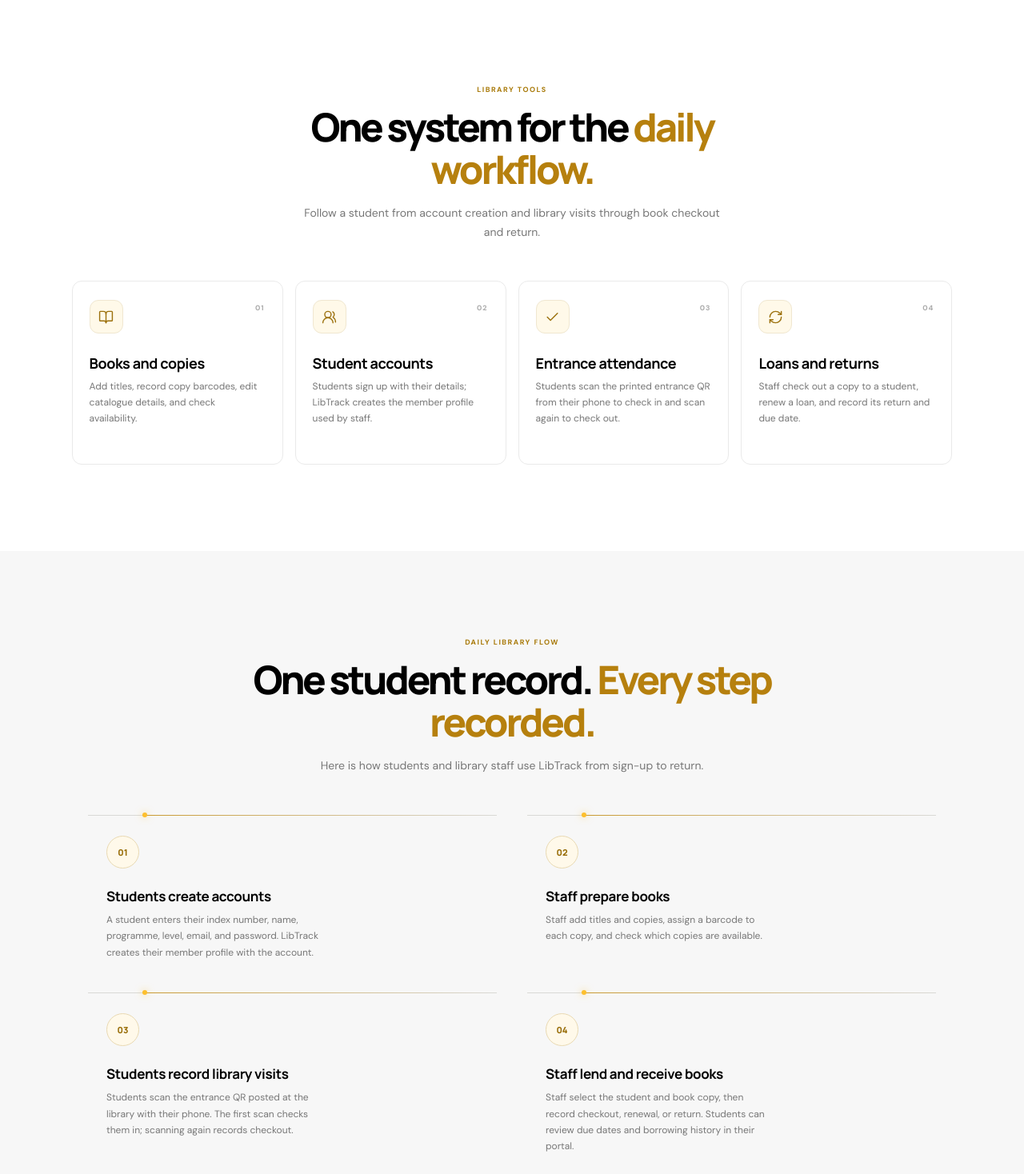
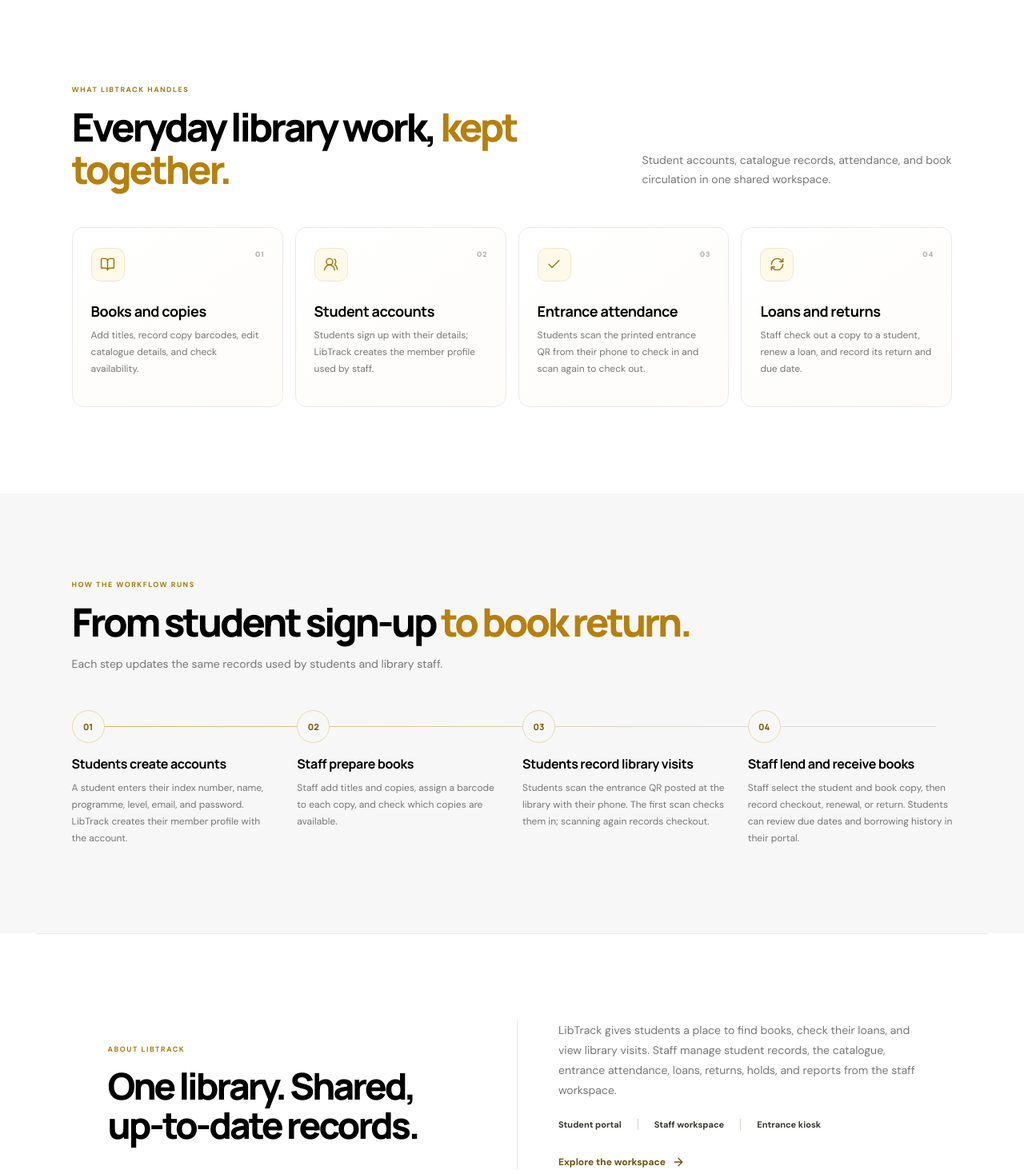
Before and after one commit to Emmanuel-Otoo67/semester-project-, a React (Vite) app: page / in a window 1280 px wide. Shown: the part 722-2190 px from the top of the page at 80% size. Built offline with nearby package versions, Linux system fonts and the light colour scheme; no server answers.

Commit message:
libtrack v1 complete

```diff
--- a/src/ui/pages/HomePage.tsx
+++ b/src/ui/pages/HomePage.tsx
@@ -12,7 +12,6 @@ import {
   CircleHelp,
   Home,
   Info,
-  LibraryBig,
   LogIn,
   Mail,
   Menu,
@@ -158,9 +157,9 @@ export default function HomePage() {
     <main>
       <section id="features" className="section section-features">
         <div className="section-heading" data-reveal>
-          <p className="section-overline">LIBRARY TOOLS</p>
-          <h2>One system for the <span>daily workflow.</span></h2>
-          <p>Follow a student from account creation and library visits through book checkout and return.</p>
+          <p className="section-overline">WHAT LIBTRACK HANDLES</p>
+          <h2>Everyday library work, <span>kept together.</span></h2>
+          <p>Student accounts, catalogue records, attendance, and book circulation in one shared workspace.</p>
         </div>
         <div className="feature-grid">
           {featureAreas.map(({ title, detail, icon: Icon }, index) => <article className="feature-card" data-reveal key={title} style={{ '--reveal-order': index } as CSSProperties}>
@@ -175,24 +174,26 @@ export default function HomePage() {
 
       <section id="how-it-works" className="section section-workflow">
         <div className="workflow-heading" data-reveal>
-          <p className="section-overline">DAILY LIBRARY FLOW</p>
-          <h2>One student record. <span>Every step recorded.</span></h2>
-          <p>Here is how students and library staff use LibTrack from sign-up to return.</p>
+          <p className="section-overline">HOW THE WORKFLOW RUNS</p>
+          <h2>From student sign-up <span>to book return.</span></h2>
+          <p>Each step updates the same records used by students and library staff.</p>
         </div>
         <div className="workflow-steps">
-          <article className="workflow-step" data-reveal><span className="step-number">01</span><div className="step-connector"><span /></div><h3>Students create accounts</h3><p>A student enters their index number, name, programme, level, email, and password. LibTrack creates their member profile with the account.</p></article>
-          <article className="workflow-step" data-reveal><span className="step-number">02</span><div className="step-connector"><span /></div><h3>Staff prepare books</h3><p>Staff add titles and copies, assign a barcode to each copy, and check which copies are available.</p></article>
-          <article className="workflow-step" data-reveal><span className="step-number">03</span><div className="step-connector"><span /></div><h3>Students record library visits</h3><p>Students scan the entrance QR posted at the library with their phone. The first scan checks them in; scanning again records checkout.</p></article>
-          <article className="workflow-step" data-reveal><span className="step-number">04</span><div className="step-connector"><span /></div><h3>Staff lend and receive books</h3><p>Staff select the student and book copy, then record checkout, renewal, or return. Students can review due dates and borrowing history in their portal.</p></article>
+          <article className="workflow-step" data-reveal><span className="step-number">01</span><div className="workflow-step-copy"><h3>Students create accounts</h3><p>A student enters their index number, name, programme, level, email, and password. LibTrack creates their member profile with the account.</p></div></article>
+          <article className="workflow-step" data-reveal><span className="step-number">02</span><div className="workflow-step-copy"><h3>Staff prepare books</h3><p>Staff add titles and copies, assign a barcode to each copy, and check which copies are available.</p></div></article>
+          <article className="workflow-step" data-reveal><span className="step-number">03</span><div className="workflow-step-copy"><h3>Students record library visits</h3><p>Students scan the entrance QR posted at the library with their phone. The first scan checks them in; scanning again records checkout.</p></div></article>
+          <article className="workflow-step" data-reveal><span className="step-number">04</span><div className="workflow-step-copy"><h3>Staff lend and receive books</h3><p>Staff select the student and book copy, then record checkout, renewal, or return. Students can review due dates and borrowing history in their portal.</p></div></article>
         </div>
       </section>
 
       <section id="about" className="section section-about">
-        <div className="about-mark" data-reveal><span className="about-orbit" /><span className="about-icon"><LibraryBig size={36} /></span><span className="about-dot" /></div>
-        <div className="about-copy" data-reveal>
+        <div className="about-heading" data-reveal>
           <p className="section-overline">ABOUT LIBTRACK</p>
           <h2>One library. Shared, up-to-date records.</h2>
+        </div>
+        <div className="about-copy" data-reveal>
           <p>LibTrack gives students a place to find books, check their loans, and view library visits. Staff manage student records, the catalogue, entrance attendance, loans, returns, holds, and reports from the staff workspace.</p>
+          <div className="about-roles" aria-label="LibTrack interfaces"><span>Student portal</span><span>Staff workspace</span><span>Entrance kiosk</span></div>
           <a href="#features" className="text-link">Explore the workspace <ArrowRight size={16} /></a>
         </div>
       </section>
@@ -209,7 +210,7 @@ export default function HomePage() {
       <section className="final-cta" data-reveal>
         <div className="cta-glow" aria-hidden="true" />
         <p className="section-overline">STUDENT ACCESS</p>
-        <h2>Keep your library activity close.</h2>
+        <h2>Keep your library activity in view.</h2>
         <p>Create a student account to browse the catalogue, check due dates, review your loans, and see recorded library visits.</p>
         <Link className="button button-gold" to="/create-account">Create student account <ArrowRight size={17} /></Link>
       </section>
--- a/src/ui/website.css
+++ b/src/ui/website.css
@@ -169,47 +169,49 @@
 .scroll-cue-icon { display: grid; width: 27px; height: 27px; place-items: center; border: 1px solid rgb(255 255 255 / 22%); border-radius: 50%; color: var(--lt-gold); animation: cue-float 1.8s ease-in-out infinite; }
 
 .section { padding: 108px clamp(24px, 7vw, 108px); }
-.section-heading, .workflow-heading { width: min(100%, 690px); margin: 0 auto 49px; text-align: center; }
+.section-heading { display: grid; width: min(100%, 1190px); grid-template-columns: minmax(0, 1fr) minmax(250px, .58fr); align-items: end; gap: 0 44px; margin: 0 auto 45px; text-align: left; }
+.workflow-heading { width: min(100%, 1190px); margin: 0 auto 45px; text-align: left; }
 .site-shell .section-overline { justify-content: center; margin-bottom: 15px; color: #a87908; font-size: 9px; letter-spacing: 1.5px; }
-.section-heading h2, .workflow-heading h2, .about-copy h2, .faq-intro h2, .final-cta h2 { margin: 0; font-family: var(--lt-display); font-size: clamp(32px, 4vw, 49px); font-weight: 730; letter-spacing: -.065em; line-height: 1.08; }
+.section-heading .section-overline { grid-column: 1 / -1; justify-content: flex-start; }
+.section-heading h2, .workflow-heading h2, .about-heading h2, .faq-intro h2, .final-cta h2 { margin: 0; font-family: var(--lt-display); font-size: clamp(32px, 4vw, 49px); font-weight: 730; letter-spacing: -.065em; line-height: 1.08; }
 .section-heading h2 span, .workflow-heading h2 span { color: #b6800e; }
-.section-heading>p:last-child, .workflow-heading>p:last-child, .faq-intro>p:last-child { max-width: 530px; margin: 16px auto 0; color: var(--lt-muted); font-size: 14px; line-height: 1.7; }
+.section-heading>p:last-child, .workflow-heading>p:last-child, .faq-intro>p:last-child { max-width: 530px; margin: 14px 0 2px; color: var(--lt-muted); font-size: 14px; line-height: 1.7; }
+.section-heading>p:last-child { max-width: 410px; }
+.workflow-heading .section-overline { justify-content: flex-start; }
 .feature-grid { display: grid; width: min(100%, 1190px); grid-template-columns: repeat(4, minmax(0, 1fr)); gap: 15px; margin: 0 auto; }
-.feature-card { position: relative; min-height: 230px; padding: 23px 21px; border: 1px solid var(--lt-border); border-radius: 12px; background: var(--lt-white); transition: transform 220ms ease, border-color 220ms ease, box-shadow 220ms ease; }
-.feature-card:hover { transform: translateY(-5px); border-color: rgb(253 191 45 / 66%); box-shadow: 0 18px 44px rgb(28 24 13 / 7%); }
+.feature-card { position: relative; min-height: 225px; padding: 25px 23px; border: 1px solid var(--lt-border); border-radius: 14px; background: linear-gradient(145deg, #fff, #fdfcf9); transition: transform 220ms ease, border-color 220ms ease, box-shadow 220ms ease; }
+.feature-card:hover { transform: translateY(-4px); border-color: rgb(253 191 45 / 66%); box-shadow: 0 16px 38px rgb(28 24 13 / 7%); }
 .feature-icon { display: grid; width: 42px; height: 42px; place-items: center; border: 1px solid #f0e7d0; border-radius: 11px; background: #fff9e9; color: #9c710e; transition: background 180ms ease, transform 180ms ease; }
 .feature-card:hover .feature-icon { background: var(--lt-gold); transform: translateY(-2px); }
 .feature-index { position: absolute; top: 27px; right: 22px; color: #aaa; font-size: 9px; font-weight: 700; letter-spacing: 1px; }
 .feature-card h3 { margin: 25px 0 8px; font-family: var(--lt-display); font-size: 18px; letter-spacing: -.4px; }
-.feature-card p { max-width: 225px; margin: 0; color: var(--lt-muted); font-size: 12px; line-height: 1.65; }
+.feature-card p { max-width: 260px; margin: 0; color: var(--lt-muted); font-size: 12px; line-height: 1.75; }
 .feature-arrow { position: absolute; right: 19px; bottom: 19px; color: #a87908; opacity: 0; transform: translate(-3px, 3px); transition: opacity 180ms ease, transform 180ms ease; }
 .feature-card:hover .feature-arrow { opacity: 1; transform: translate(0); }
 .section-features { background: #fff; }
 
 .section-workflow { background: var(--lt-background); }
-.workflow-steps { display: grid; width: min(100%, 1060px); grid-template-columns: repeat(2, minmax(0, 1fr)); gap: 32px 38px; margin: 0 auto; }
-.workflow-step { position: relative; padding: 25px 23px 8px; border-top: 1px solid #d9d9d6; }
-.step-number { display: inline-grid; width: 41px; height: 41px; place-items: center; border: 1px solid #e9d9b2; border-radius: 50%; background: #fff9ea; color: #986d08; font-family: var(--lt-display); font-size: 11px; font-weight: 800; }
-.step-connector { position: absolute; top: -1px; right: 0; left: 68px; height: 1px; background: linear-gradient(90deg, #c99a31, transparent); }
-.step-connector span { position: absolute; top: -3px; left: 0; width: 6px; height: 6px; border-radius: 50%; background: var(--lt-gold); box-shadow: 0 0 10px rgb(253 191 45 / 60%); }
-.workflow-step h3 { margin: 23px 0 8px; font-family: var(--lt-display); font-size: 17px; letter-spacing: -.35px; }
-.workflow-step p { max-width: 275px; margin: 0; color: var(--lt-muted); font-size: 12px; line-height: 1.7; }
+.workflow-steps { position: relative; display: grid; width: min(100%, 1190px); grid-template-columns: repeat(4, minmax(0, 1fr)); gap: 26px; margin: 0 auto; }
+.workflow-steps::before { position: absolute; top: 20px; right: 20px; left: 20px; height: 1px; background: linear-gradient(90deg, #d5b55e, #d9d9d6 75%); content: ''; }
+.workflow-step { position: relative; min-width: 0; padding-top: 56px; }
+.step-number { position: absolute; top: 0; left: 0; z-index: 1; display: inline-grid; width: 41px; height: 41px; place-items: center; border: 1px solid #e9d9b2; border-radius: 50%; background: var(--lt-background); color: #805d0b; font-family: var(--lt-display); font-size: 11px; font-weight: 800; }
+.workflow-step h3 { margin: 0 0 9px; font-family: var(--lt-display); font-size: 16px; letter-spacing: -.35px; line-height: 1.4; }
+.workflow-step p { max-width: 275px; margin: 0; color: var(--lt-muted); font-size: 12px; line-height: 1.75; }
 
-.section-about { display: grid; width: min(100%, 1200px); grid-template-columns: .8fr 1.2fr; align-items: center; gap: clamp(50px, 11vw, 150px); margin: 0 auto; }
-.about-mark { position: relative; display: grid; width: min(100%, 330px); aspect-ratio: 1; place-items: center; justify-self: center; border: 1px solid #eee8d8; border-radius: 50%; background: radial-gradient(circle, #fffdf7 0 32%, #fff 64%); }
-.about-mark::before, .about-mark::after, .about-orbit { position: absolute; inset: 11%; border: 1px solid #f0e5cb; border-radius: 50%; content: ''; }
-.about-mark::after { inset: 23%; border-style: dashed; border-color: #e7d29e; }
-.about-orbit { inset: -4%; border-color: #f4eee0; transform: rotate(-28deg) scaleY(.55); }
-.about-icon { display: grid; width: 92px; height: 92px; place-items: center; border: 1px solid #edd58f; border-radius: 27px; background: var(--lt-gold); color: #17130a; box-shadow: 0 20px 50px rgb(184 137 26 / 18%); }
-.about-dot { position: absolute; top: 16%; right: 19%; width: 11px; height: 11px; border: 3px solid #fff; border-radius: 50%; background: var(--lt-gold); box-shadow: 0 0 0 1px #e5c976; }
-.about-copy .section-overline { justify-content: flex-start; }
-.about-copy h2 { max-width: 590px; font-size: clamp(31px, 3.7vw, 45px); }
-.about-copy>p:not(.section-overline) { max-width: 570px; margin: 19px 0 22px; color: var(--lt-muted); font-size: 14px; line-height: 1.8; }
+.section-about { display: grid; width: min(100%, 1190px); grid-template-columns: minmax(0, .9fr) minmax(0, 1.1fr); align-items: center; gap: clamp(45px, 8vw, 110px); margin: 0 auto; border-top: 1px solid var(--lt-border); border-bottom: 1px solid var(--lt-border); }
+.about-heading .section-overline { justify-content: flex-start; }
+.about-heading h2 { max-width: 500px; font-size: clamp(32px, 3.7vw, 46px); }
+.about-copy { padding-left: clamp(24px, 4vw, 54px); border-left: 1px solid #e8e4d9; }
+.about-copy>p { max-width: 610px; margin: 0 0 22px; color: var(--lt-muted); font-size: 14px; line-height: 1.8; }
+.about-roles { display: flex; flex-wrap: wrap; gap: 10px 0; margin-bottom: 21px; }
+.about-roles span { padding: 0 20px; border-right: 1px solid #d8d4c9; color: #38362f; font-size: 11px; font-weight: 700; }
+.about-roles span:first-child { padding-left: 0; }
+.about-roles span:last-child { border-right: 0; }
 .text-link { display: inline-flex; align-items: center; gap: 8px; color: #6f500a !important; text-decoration: none; font-size: 12px; font-weight: 750; }
 .text-link svg { transition: transform 180ms ease; }
 .text-link:hover svg { transform: translateX(4px); }
 
-.section-faq { display: grid; grid-template-columns: minmax(220px, .75fr) minmax(0, 1.25fr); gap: clamp(50px, 9vw, 115px); background: #fafafa; }
+.section-faq { display: grid; grid-template-columns: minmax(220px, .75fr) minmax(0, 1.25fr); gap: clamp(50px, 9vw, 115px); background: var(--lt-background); }
 .faq-intro .section-overline { justify-content: flex-start; }
 .faq-intro h2 { max-width: 380px; font-size: clamp(30px, 3.6vw, 42px); }
 .faq-intro>p:last-child { max-width: 360px; margin: 14px 0 0; }
@@ -221,16 +223,17 @@
 .faq-list details[open] summary svg { transform: rotate(180deg); }
 .faq-list details>p { max-width: 640px; margin: -3px 0 19px; color: var(--lt-muted); font-size: 12px; line-height: 1.7; }
 
-.final-cta { position: relative; isolation: isolate; overflow: hidden; padding: 85px 24px; background: #080808; color: #fff; text-align: center; }
+.final-cta { position: relative; isolation: isolate; display: grid; grid-template-columns: minmax(0, 1fr) auto; align-items: center; gap: 10px clamp(36px, 8vw, 120px); overflow: hidden; padding: 77px clamp(24px, 7vw, 108px); background: #080808; color: #fff; text-align: left; }
 .cta-glow { position: absolute; z-index: -1; top: -270px; left: 50%; width: 640px; height: 500px; border-radius: 50%; background: radial-gradient(ellipse, rgb(253 191 45 / 18%), transparent 68%); transform: translateX(-50%); }
-.final-cta .section-overline { justify-content: center; }
-.final-cta h2 { max-width: 710px; margin: 0 auto; font-size: clamp(34px, 4.5vw, 55px); }
-.final-cta>p:not(.section-overline) { max-width: 520px; margin: 16px auto 25px; color: rgb(255 255 255 / 63%); font-size: 13px; line-height: 1.7; }
+.final-cta .section-overline { grid-column: 1; justify-content: flex-start; margin: 0; }
+.final-cta h2 { grid-column: 1; max-width: 710px; font-size: clamp(34px, 4.5vw, 55px); }
+.final-cta>p:not(.section-overline) { grid-column: 1; max-width: 520px; margin: 0; color: rgb(255 255 255 / 63%); font-size: 13px; line-height: 1.7; }
+.final-cta>.button { grid-column: 2; grid-row: 1 / span 3; white-space: nowrap; }
 .site-footer { padding: 48px clamp(24px, 7vw, 108px) 0; background: #050505; color: #fff; }
 .footer-main { display: grid; width: min(100%, 1190px); grid-template-columns: 1.4fr .8fr .8fr; gap: 55px; margin: 0 auto; padding-bottom: 41px; }
 .footer-brand { font-size: 16px; }
 .footer-brand .site-brand-mark { width: 32px; height: 32px; border-radius: 9px; }
-.footer-brand-block>p { max-width: 260px; margin: 13px 0 0; color: rgb(255 255 255 / 52%); font-size: 11px; line-height: 1.6; }
+  .footer-brand-block>p { max-width: 340px; margin: 13px 0 0; color: rgb(255 255 255 / 52%); font-size: 11px; line-height: 1.6; }
 .footer-links { display: grid; align-content: start; justify-items: start; gap: 11px; }
 .footer-links>span { margin-bottom: 4px; color: rgb(255 255 255 / 42%); font-size: 9px; font-weight: 750; letter-spacing: 1.2px; text-transform: uppercase; }
 .footer-links a { color: rgb(255 255 255 / 73%) !important; text-decoration: none; font-size: 11px; transition: color 160ms ease; }
@@ -324,7 +327,11 @@
   .hero-visual { min-height: 360px; }
   .dashboard-preview { grid-template-columns: 105px minmax(0, 1fr); }
   .feature-grid { grid-template-columns: repeat(2, minmax(0, 1fr)); }
-  .section-about { gap: 55px; }
+  .workflow-steps { grid-template-columns: repeat(2, minmax(0, 1fr)); gap: 30px 28px; }
+  .workflow-steps::before { display: none; }
+  .workflow-step { padding: 20px 0 0; border-top: 1px solid #d9d9d6; }
+  .step-number { position: static; margin-bottom: 14px; }
+  .section-about { gap: 42px; }
 }
 
 @media (max-width: 760px) {
@@ -347,9 +354,19 @@
   .hero-bottom-row { min-height: 75px; gap: 14px; }
   .hero-bottom-row>p { display: none; }
   .section { padding: 78px 22px; }
-  .section-about { grid-template-columns: .7fr 1.3fr; gap: 32px; }
-  .about-mark { width: min(100%, 240px); }
-  .about-icon { width: 73px; height: 73px; border-radius: 22px; }
+  .section-heading { grid-template-columns: minmax(0, 1fr); gap: 12px; }
+  .section-heading .section-overline { grid-column: 1; }
+  .section-heading>p:last-child { max-width: 560px; margin: 0; }
+  .workflow-steps { grid-template-columns: 1fr; gap: 24px; }
+  .workflow-steps::before { top: 18px; right: auto; bottom: 18px; left: 20px; display: block; width: 1px; height: auto; background: linear-gradient(180deg, #d5b55e, #d9d9d6 75%); }
+  .workflow-step { display: grid; grid-template-columns: 41px minmax(0, 1fr); align-items: start; gap: 15px; padding: 0; border: 0; }
+  .step-number { position: relative; margin: 0; }
+  .section-about { grid-template-columns: 1fr; gap: 24px; }
+  .about-copy { padding: 0; border: 0; }
+  .about-copy>p { max-width: 640px; }
+  .final-cta { grid-template-columns: minmax(0, 1fr); gap: 12px; text-align: left; }
+  .final-cta>.button { grid-column: 1; grid-row: auto; justify-self: start; margin-top: 7px; }
+  .final-cta .section-overline { justify-content: flex-start; }
   .section-faq { grid-template-columns: 1fr; gap: 32px; }
   .footer-main { gap: 35px; }
 }
@@ -399,20 +416,20 @@
   .bottom-rule { height: 20px; }
   .section { padding: 64px 17px; }
   .section-heading, .workflow-heading { margin-bottom: 31px; }
-  .section-heading h2, .workflow-heading h2, .about-copy h2, .faq-intro h2 { font-size: 32px; }
+  .section-heading h2, .workflow-heading h2, .about-heading h2, .faq-intro h2 { font-size: 32px; }
   .section-heading>p:last-child, .workflow-heading>p:last-child { font-size: 12px; }
   .feature-grid { grid-template-columns: 1fr; gap: 10px; }
   .feature-card { min-height: 175px; padding: 19px; }
   .feature-card h3 { margin-top: 18px; }
   .feature-arrow { opacity: 1; transform: none; }
   .workflow-steps { grid-template-columns: 1fr; gap: 20px; }
-  .workflow-step { padding: 21px 17px 2px; }
-  .workflow-step h3 { margin-top: 16px; }
-  .section-about { grid-template-columns: 1fr; gap: 32px; }
-  .about-mark { width: min(72%, 230px); }
-  .about-copy .section-overline { justify-content: center; }
-  .about-copy { text-align: center; }
-  .about-copy>p:not(.section-overline) { font-size: 12px; }
+  .workflow-step { padding: 0; }
+  .workflow-step h3 { font-size: 15px; }
+  .section-about { grid-template-columns: 1fr; gap: 23px; }
+  .about-copy>p { font-size: 12px; }
+  .about-roles { gap: 9px 0; }
+  .about-roles span { padding: 0 11px; font-size: 10px; }
+  .about-roles span:first-child { padding-left: 0; }
   .faq-list summary { min-height: 60px; font-size: 12px; }
   .faq-list details>p { font-size: 11px; }
   .final-cta { padding: 68px 18px; }
```
